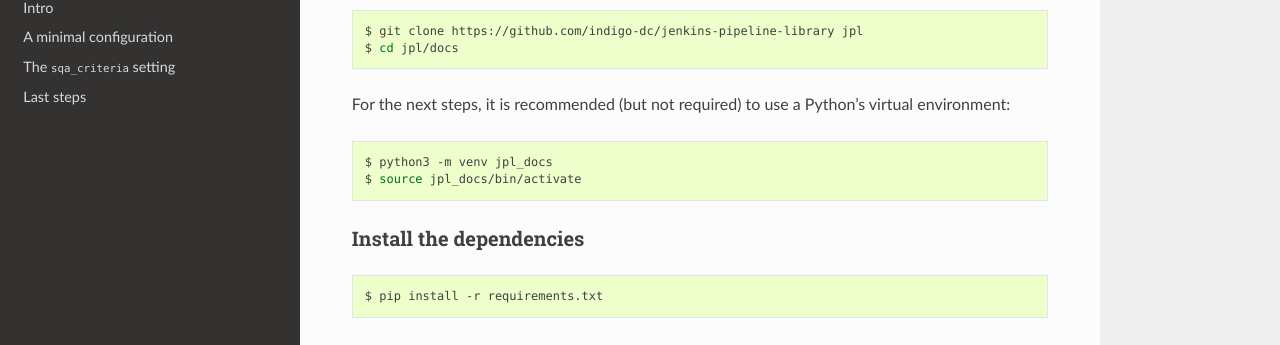
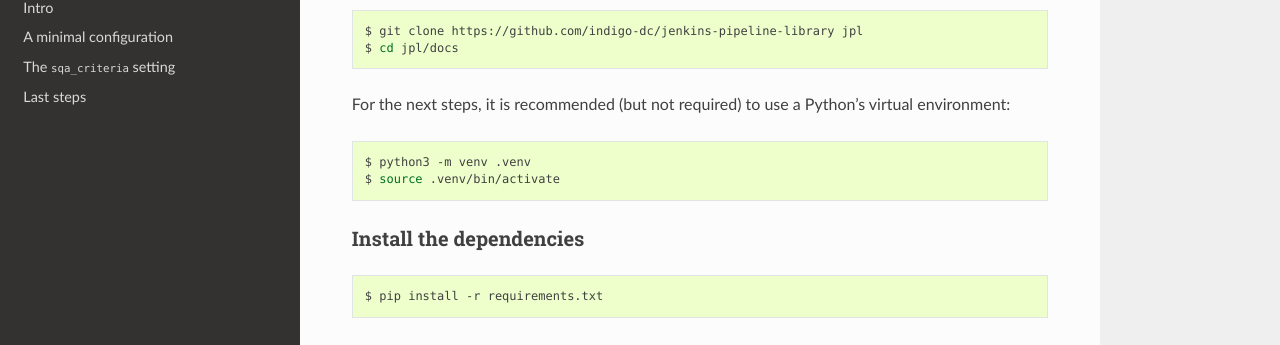
Before and after one commit to indigo-dc/jenkins-pipeline-library, a Sphinx documentation site: the page built from docs/contrib/documentation.rst, in a window 1280 px wide and 1015 px high. Shown: the part 376-721 px from the top of the window. Built offline with Sphinx 7.4.7 and the Read the Docs theme 2.0.0, drawn with Linux system fonts in a browser that asks for light colours.

Commit message:
Use .venv naming

```diff
--- a/docs/contrib/documentation.rst
+++ b/docs/contrib/documentation.rst
@@ -23,8 +23,8 @@ virtual environment:
 
 .. code-block:: bash
 
-   $ python3 -m venv jpl_docs
-   $ source jpl_docs/bin/activate
+   $ python3 -m venv .venv
+   $ source .venv/bin/activate
 
 Install the dependencies
 ^^^^^^^^^^^^^^^^^^^^^^^^
```
